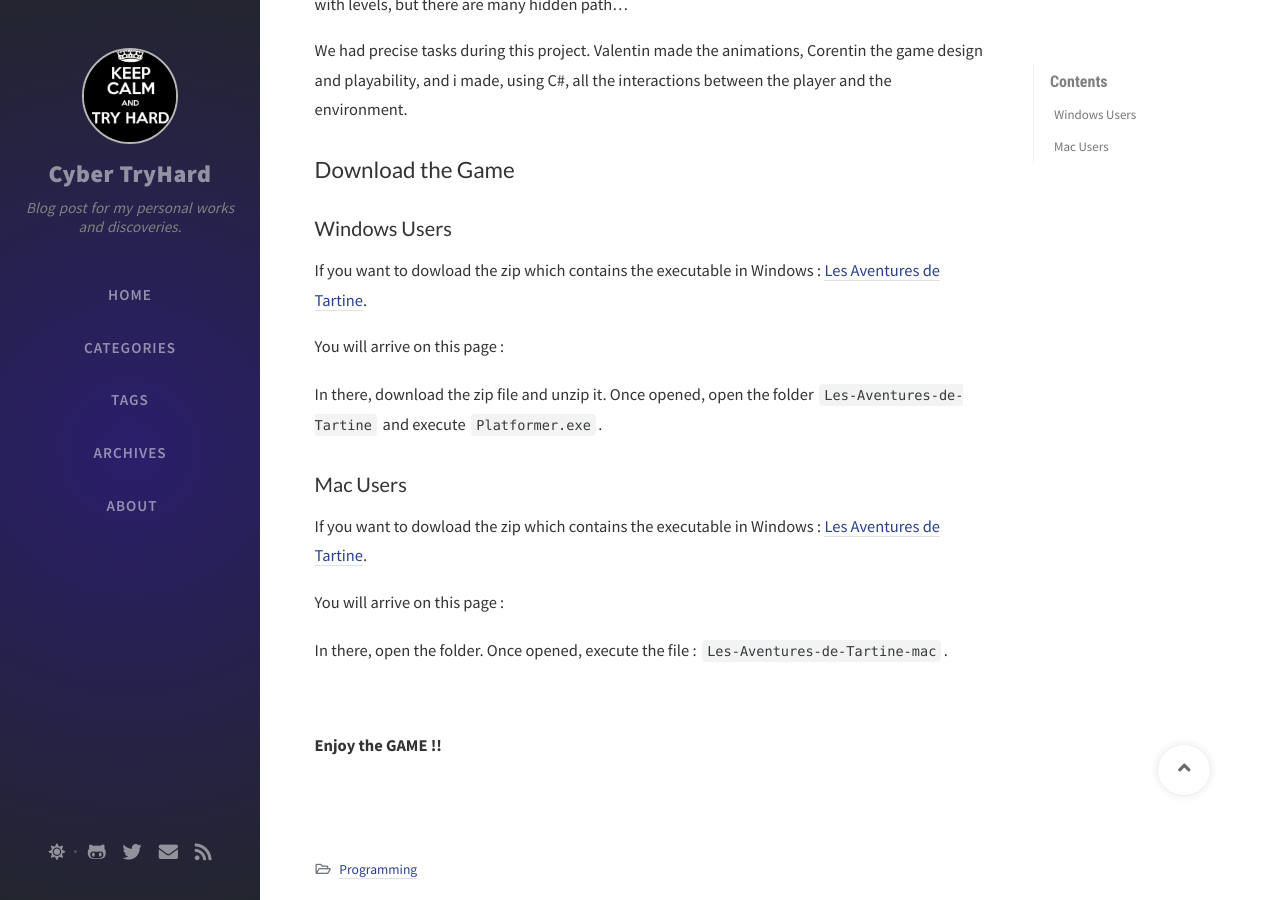
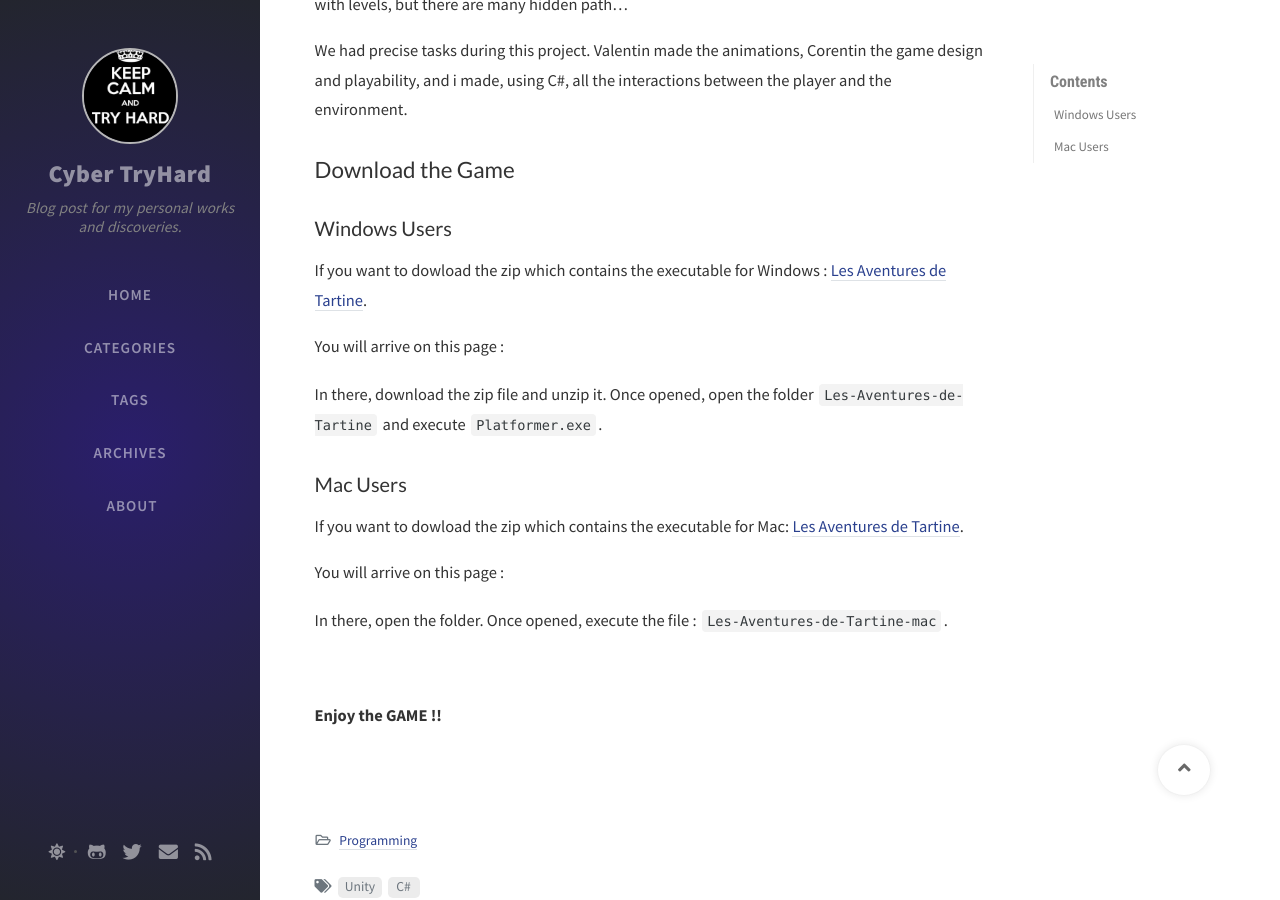
Before and after one commit to Juliette1012/Juliette1012.github.io, a Jekyll site: the page built from _posts/2020-08-27-2D-Platformer-Game.md, in a window 1280 px wide and 900 px high, scrolled down 827 px. Built offline with Jekyll 4.4.1, drawn with Linux system fonts in a browser that asks for light colours; nearby versions of some CDN libraries; comment, search, counter and statistics services are not loaded.

Commit message:
update post 2D platformer game

```diff
--- a/_posts/2020-08-27-2D-Platformer-Game.md
+++ b/_posts/2020-08-27-2D-Platformer-Game.md
@@ -21,7 +21,7 @@
 
 ### Windows Users
 
-If you want to dowload the zip which contains the executable in Windows : [Les Aventures de Tartine](https://github.com/Juliette1012/Tartine-release/releases/tag/v1.0/dowload).
+If you want to dowload the zip which contains the executable for Windows : [Les Aventures de Tartine](https://github.com/Juliette1012/Tartine-release/releases/tag/v1.0/dowload).
 
 You will arrive on this page :
 ![Windows release](/assets/img/tartine/release.png)
@@ -30,7 +30,7 @@
 
 ### Mac Users
 
-If you want to dowload the zip which contains the executable in Windows : [Les Aventures de Tartine](https://github.com/Juliette1012/Tartine-release/releases/tag/v1.0-mac/dowload).
+If you want to dowload the zip which contains the executable for Mac: [Les Aventures de Tartine](https://github.com/Juliette1012/Tartine-release/releases/tag/v1.0-mac/dowload).
 
 You will arrive on this page :
 ![Mac release](/assets/img/tartine/release-mac.png)
```
